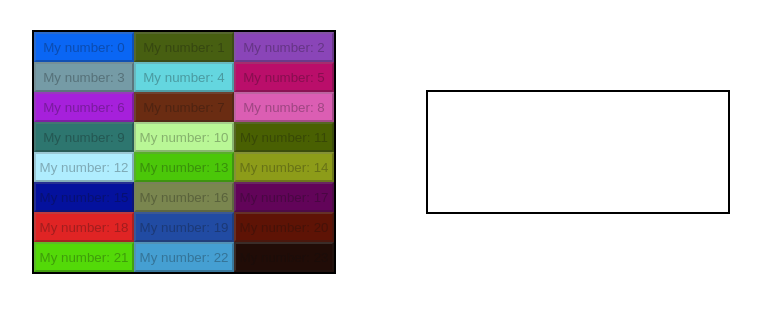
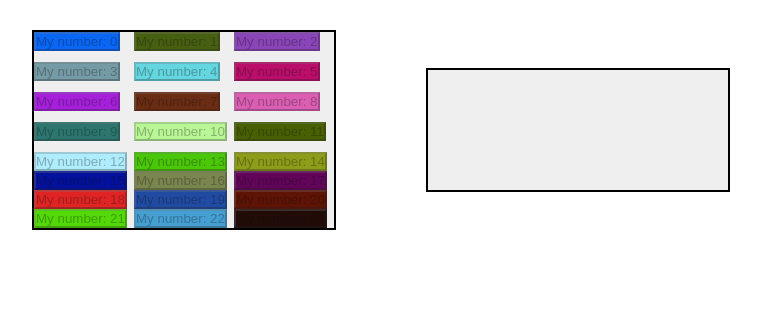
Before and after one commit to d6felix/dnd-gradient-background, a React app: page / in a window 1280 px wide. Shown: the top 312 px of the page, without its empty margins (259-1020 px from the left). Built offline with nearby package versions, Linux system fonts and the light colour scheme.

Commit message:
label text styles

```diff
--- a/src/App.scss
+++ b/src/App.scss
@@ -8,6 +8,7 @@
 }
 
 .container {
+    background-color: #EFEFEF;
     margin: 30px;
     display: grid;
     grid-template-columns: repeat(3, 100px [col-start]);
@@ -17,7 +18,16 @@
     border: 2px solid black;
 }
 
-.button {
+.color-label {
+    text-align: center;
+    color: #EFEFEF;
+    font-family: 'Eudoxus Sans';
+    font-size: 18px;
+    line-height: 25px;
+    font-weight: 700;
+    font-style: normal;
+    -webkit-text-stroke: 0.5px #202020;
+    -moz-text-stroke: 0.5px #202020;
     height: 30px;
     width: 100px;
 }
```
